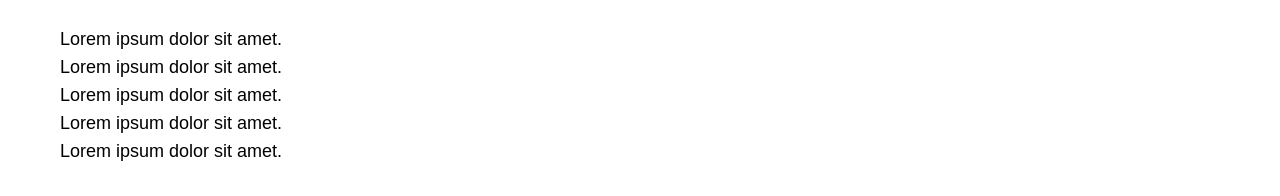
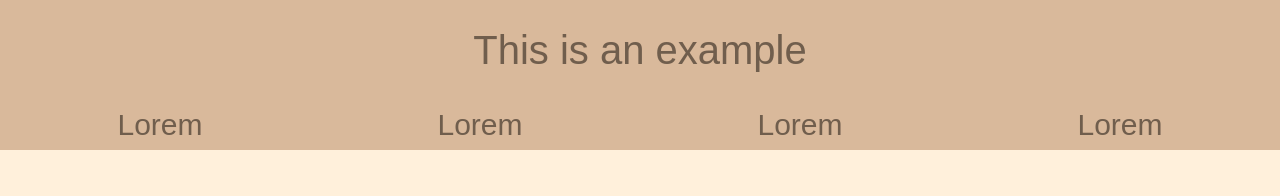
Before and after one commit to YulianaAnisiforova/learning-html-css-2, a plain HTML site: page index.html in a window 1280 px wide. Shown: the top 196 px of the page. Drawn offline with Linux system fonts and the light colour scheme.

Commit message:
added flex

```diff
--- a/index.html
+++ b/index.html
@@ -2,16 +2,20 @@
 <html>
     <head>
         <title>CSS position</title>
-        <meta http-equiv="Content-type" content="text/html, charset=UTF-8"/>
+        <meta content="charset=UTF-8"/>
         <link rel="stylesheet" href="style.css">
     </head>
     <body>
-        <ul class="list">
-            <li>Lorem ipsum dolor sit amet.</li>
-            <li>Lorem ipsum dolor sit amet.</li>
-            <li>Lorem ipsum dolor sit amet.</li>
-            <li>Lorem ipsum dolor sit amet.</li>
-            <li>Lorem ipsum dolor sit amet.</li>
-        </ul>
+            <div class="headBox">
+                <div class="title">
+                    <h1>This is an example</h1>
+                </div>
+                <div class="menu">
+                    <div class="menuMember1"> <a> Lorem </div>
+                    <div class="menuMember2"> <a> Lorem </div>
+                    <div class="menuMember3"> <a> Lorem </div>
+                    <div class="menuMember4"> <a> Lorem </div>
+                </div>
+            </div>
     </body>
 </html>
--- a/style.css
+++ b/style.css
@@ -37,26 +37,58 @@ img{vertical-align: top;}
 h1,h2,h3,h4,h5,h6{font-size: inherit;font-weight: 400;}
 
 body {
-    padding: 30px;
-    font-family: Arial, Helvetica, sans-serif;
+    background-color: rgb(255,240,219);
+    height: 2000px;
 }
 
-.list {
-    font-size: 18px;
+.headBox {
+    background-color: rgb(217,185,155);
+    color: rgb(112, 94, 77);
+    text-align: center;
+    font-family: Arial, Helvetica, sans-serif;
+    position: sticky;
+    top: 0;
 }
 
-.list li{
-    margin: 0px 0px 10px 0px;
-    position: relative;
-    padding: 0px 0px 0px 30px;
+.title {
+    font-size: 40px;
+    line-height: 100px;
 }
 
-.list li:before{
-    content: '';
-    background: url('./img/yes.png') 0 0 no-repeat;
-    width: 20px;
-    height: 20px;
-    position: absolute;
-    top: 4px;
-    left: 0;
+.menu {
+    display: flex;
+    position: sticky;
+    top: 0;
+    font-size: 30px;
+    line-height: 50px;
 }
+
+.menuMember1 {
+    width: 25%;
+    border-radius: 5px;
+}
+
+.menuMember2 {
+    width: 25%;
+    border-radius: 5px;
+}
+
+.menuMember3 {
+    width: 25%;
+    border-radius: 5px;
+}
+
+.menuMember4 {
+    width: 25%;
+    border-radius: 5px;
+}
+
+.menu div:hover {
+    font-size: 40px;
+    background-color: rgb(238,217,196);
+    transition: 0.9s;
+}
+
+.menu div:active {
+    background-color: rgb(228,213,183);
+}
```
Also changed, not shown: img/yes.png (deleted).
